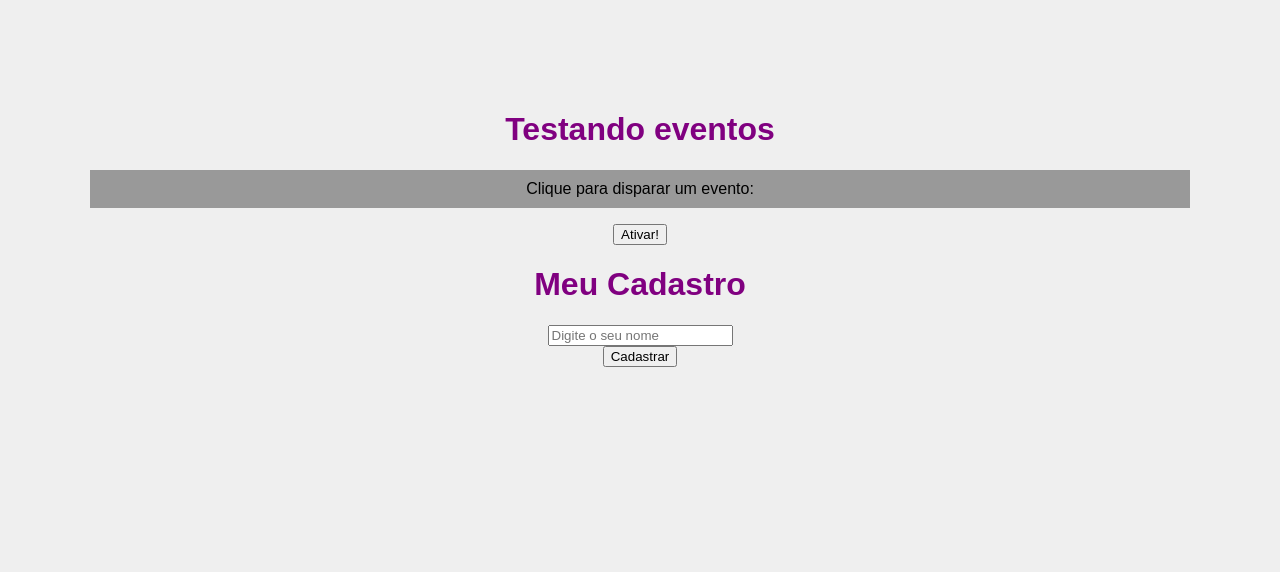
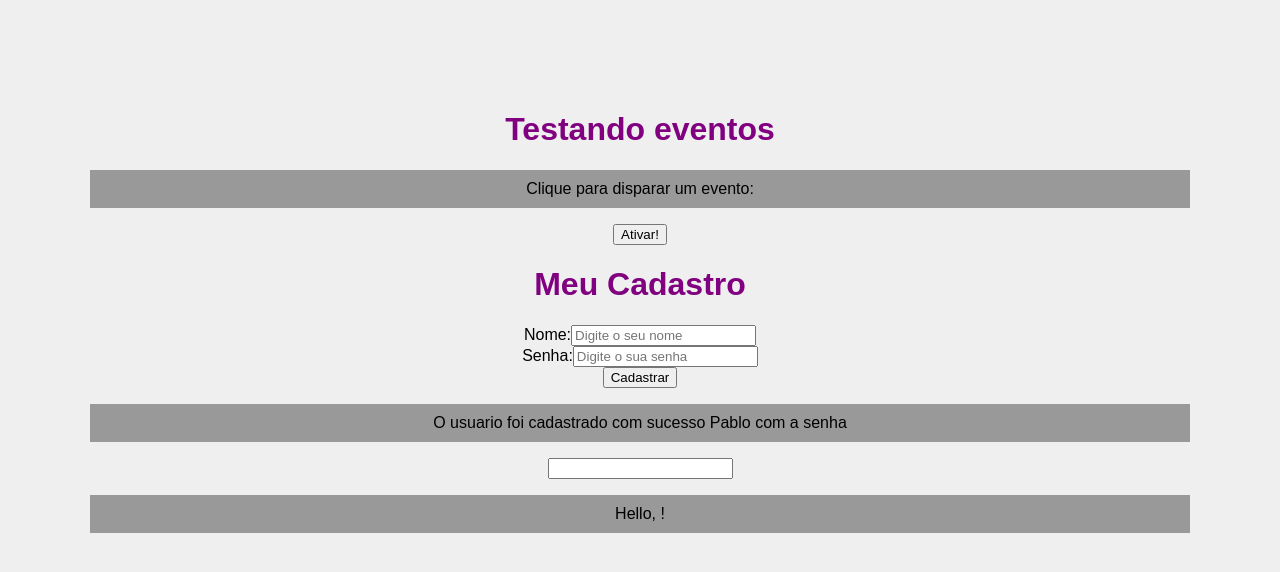
Before and after one commit to PabloSantosdve/Curso_React, a React (Vite) app in the folder meu_projeto/: page / in a window 1280 px wide. Shown: the top 572 px of the page. Built offline with nearby package versions, Linux system fonts and the light colour scheme.

Commit message:
aprendendo a usar o useState
Primeiros momentos utilizando o useState, e entendo o conceito

```diff
--- a/meu_projeto/src/App.jsx
+++ b/meu_projeto/src/App.jsx
@@ -5,6 +5,7 @@ import Frase from './components/Frase'
 import List from './components/List'
 import Evento from './components/Evento'
 import Form from './components/Form'
+import UseState from './components/UseState'
 
 
 function App() {
@@ -14,6 +15,7 @@ function App() {
     <h1>Testando eventos</h1>
     <Evento numero = "1"/>
     <Form/>
+    <UseState/>
     </>
   )
 }
--- a/meu_projeto/src/components/Form.jsx
+++ b/meu_projeto/src/components/Form.jsx
@@ -1,18 +1,43 @@
+import { useState } from "react"
+
 function Form(){
-	function cadastrar(e){
-		e.preventDefault()
-		let nome = document.getElementById('nome')
-		window.alert('Cadastrou o usuario' + nome)
+	function cadastrar(event){
+		event.preventDefault()
+		console.log(name)
+		console.log('Cadastrou o usúario!')
 	}
+
+	const [name, setName] = useState('Pablo')
+	const [password, setPassword] = useState()
+
 	return(
 		<div>
 			<h1>Meu Cadastro</h1>
+
 			<form onSubmit={cadastrar}>
 				<div>
-					<input type="text" name="" id="nome" placeholder="Digite o seu nome"/>
+					<label htmlFor="name">Nome:</label>
+					<input type="text"
+					name="name"
+					id="name"
+					placeholder="Digite o seu nome"
+					onChange={(event) => setName(event.target.value)}  />
+				</div>
+
+				<div>
+					<label htmlFor="password">Senha:</label>
+					<input type="password"
+					name="password"
+					id="password"
+					placeholder="Digite o sua senha"
+					onChange={(event) => setPassword(event.target.value)}  />
 				</div>
 				<div>
 					<input type="submit" value="Cadastrar" />
+				</div>
+
+				<div>
+					<p>O usuario foi cadastrado com sucesso {name} com a senha {password}</p>
 				</div>
 			</form>
 
--- /dev/null
+++ b/meu_projeto/src/components/UseState.jsx
@@ -0,0 +1,25 @@
+import { useState } from 'react';
+
+// Define um componente funcional chamado MyComponent
+function MyComponent() {
+  // Declara uma variável de estado 'name' e uma função 'setName' para atualizá-la, inicializando 'name' com uma string vazia
+  const [name, setName] = useState('');
+
+  // Função que será chamada quando o valor do campo de texto mudar
+  const handleChange = (event) => {
+    // Atualiza o valor de 'name' com o valor atual do campo de texto
+    setName(event.target.value);
+  };
+
+  return (
+    <div>
+      {/* Campo de texto controlado. O valor do campo é o estado 'name'. Quando o valor muda, 'handleChange' é chamado */}
+      <input type="text" value={name} onChange={handleChange} />
+      {/* Exibe uma saudação usando o valor atual de 'name' */}
+      <p>Hello, {name}!</p>
+    </div>
+  );
+}
+
+// Exporta o componente para que possa ser usado em outros arquivos
+export default MyComponent;
```
